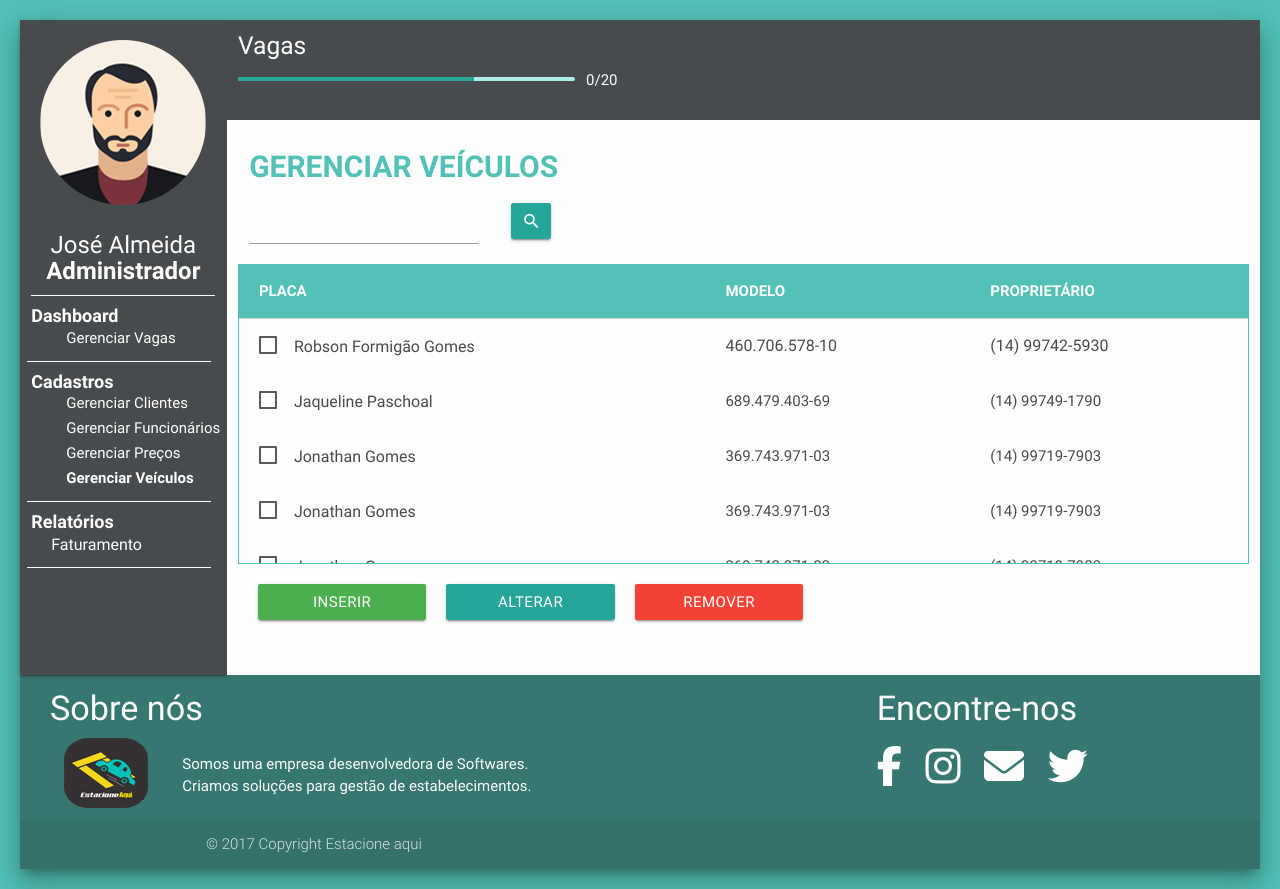
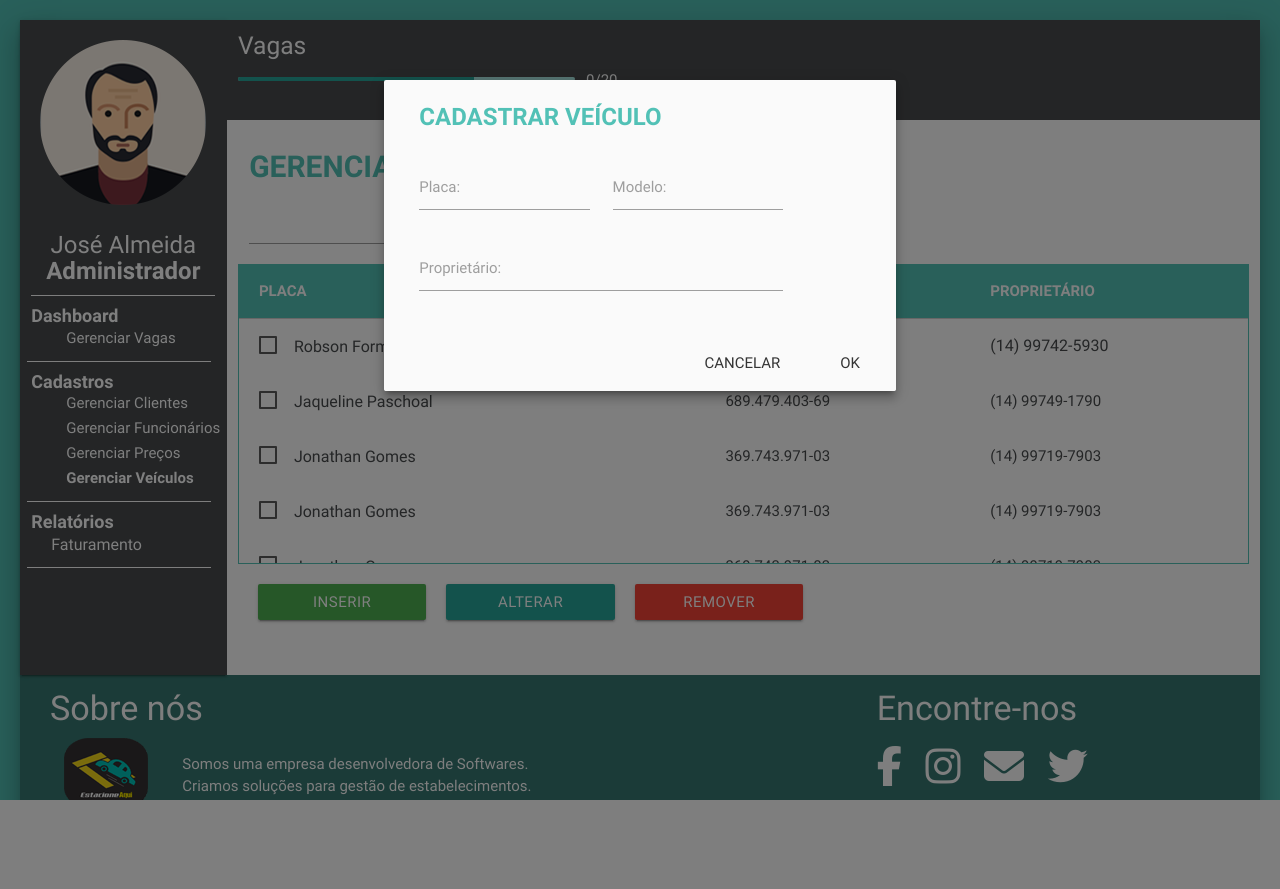
Before and after one commit to RFormigao/estacione-aqui, a PHP site: page /visao/veiculo.html in a window 1280 px wide, after a click on "INSERIR". After the commit the page ends 800 px from the top, so only its background shows below. Run offline with PHP 8.4, Linux system fonts and the light colour scheme; some libraries are stand-ins or nearby versions.

Commit message:
terminar inserir e acrescentar remover

```diff
--- a/2 - desenvolvimento/css/sass/main.scss
+++ b/2 - desenvolvimento/css/sass/main.scss
@@ -359,6 +359,7 @@ $cor4: #ebd63a;
                         padding-left: 20px;
                     }
                 }
+
             }
 
             //Tabela de funcionario
--- a/2 - desenvolvimento/visao/veiculo.html
+++ b/2 - desenvolvimento/visao/veiculo.html
@@ -132,8 +132,46 @@
                                 <a class="waves-effect waves-light btn alocar col s12 l2" href="#alterar">Alterar</a>
                                 <a class="waves-effect waves-light btn red alocar col s12 l2" href="#remover">Remover</a>
 
-
-
+                                <form id="inserir" class="modal">
+                                    <div class="modal-content">
+                                        <div class="row">
+                                            <h4 class="col s12">Cadastrar Veículo </h4>
+                                            <br>
+                                            <br>
+                                            <div class="row">
+                                                <div class="input-field col l5 s12">
+                                                    <input id="placa" type="text">
+                                                    <label for="placa">Placa:</label>
+                                                </div>
+                                                <div class="input-field col l5 s12">
+                                                    <input id="modelo" type="text">
+                                                    <label for="modelo">Modelo:</label>
+                                                </div>
+                                            </div>
+                                            <div class="row">
+                                                <div class="input-field col s12 l10">
+                                                    <input id="prorietario" type="text">
+                                                    <label for="proprietario">Proprietário:</label>
+                                                </div>
+                                            </div>
+                                        </div>
+                                    </div>
+                                    <div class="modal-footer">
+                                        <a href="#!" class="modal-action modal-close waves-effect waves-green btn-flat inserir-cliente">Ok</a>
+                                        <a href="#!" class="modal-action modal-close waves-effect waves-red btn-flat">Cancelar</a>
+                                    </div>
+                                </form>
+                                <form id="remover" class="modal">
+                                    <div class="modal-content">
+                                        <div class="row">
+                                           <h4>Você tem certeza que deseja remover este Veículo?</h4>
+                                        </div>
+                                    </div>
+                                    <div class="modal-footer">
+                                        <a href="#!" class="modal-action modal-close waves-effect waves-green btn-flat inserir-funcionario">Sim</a>
+                                        <a href="#!" class="modal-action modal-close waves-effect waves-red btn-flat">Não</a>
+                                    </div>
+                                </form>
                             </div>
                         </main>
                     </div>
```
Also changed, not shown: 2 - desenvolvimento/visao/cliente.html (+11 -0 lines), 2 - desenvolvimento/visao/funcionario.html (+18 -5 lines), 2 - desenvolvimento/visao/index.html (+8 -3 lines), 2 - desenvolvimento/visao/preco.html (+36 -1 lines), 2 - desenvolvimento/css/main.css.
